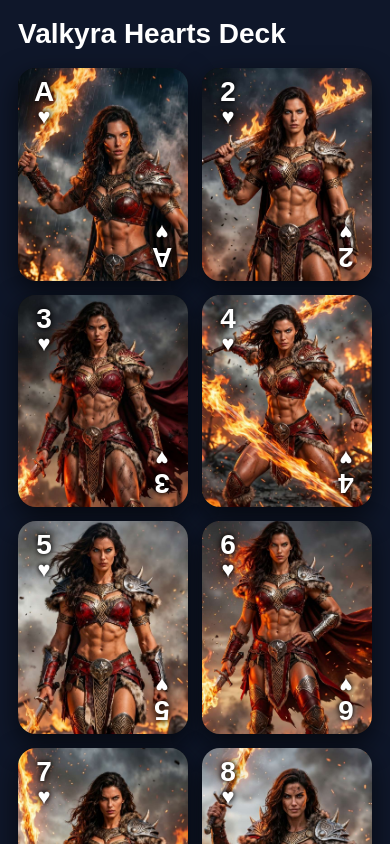
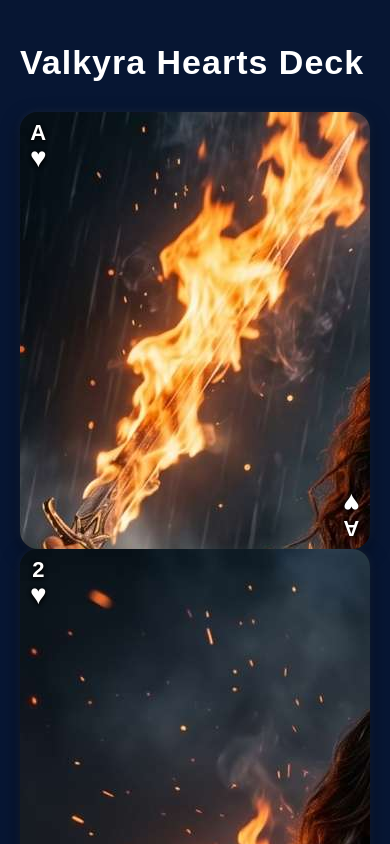
Before and after one commit to PlayYourPhotos/playyourphotos-blackjack, a React (Create React App) app: page /demo in a window 390 px wide. Shown: the top 844 px of the page. Built offline with nearby package versions, Linux system fonts and the light colour scheme.

Commit message:
Update styles.css

```diff
--- a/src/styles.css
+++ b/src/styles.css
@@ -1,36 +1,32 @@
+body {
+  margin: 0;
+  font-family: Arial, Helvetica, sans-serif;
+  background: #071633;
+  color: white;
+}
+
 * {
   box-sizing: border-box;
 }
 
-body {
-  margin: 0;
-  font-family: Arial, sans-serif;
-  background: #0f172a;
-}
-
-/* DEMO PAGE */
 .demo-page {
-  min-height: 100vh;
-  padding: 28px;
-  background: #0f172a;
-  color: white;
+  padding: 20px;
 }
 
 .demo-title {
-  margin: 0 0 26px;
-  font-size: 34px;
-  font-weight: 800;
+  font-size: 48px;
+  font-weight: 900;
+  margin-bottom: 30px;
+  letter-spacing: 1px;
 }
 
-/* GRID */
-.card-grid {
+.deck-grid {
   display: grid;
-  grid-template-columns: repeat(auto-fill, minmax(150px, 1fr));
-  gap: 22px;
-  max-width: 1240px;
+  grid-template-columns: repeat(auto-fit, minmax(150px, 1fr));
+  gap: 18px;
+  max-width: 1600px;
 }
 
-/* CARD */
 .card {
   position: relative;
   width: 100%;
@@ -38,57 +34,33 @@ body {
   border-radius: 18px;
   overflow: hidden;
   background: #111;
-  box-shadow: 0 10px 28px rgba(0, 0, 0, 0.65);
-  transition: transform 0.2s ease, box-shadow 0.2s ease;
+  box-shadow:
+    0 6px 18px rgba(0,0,0,0.5),
+    0 0 10px rgba(255,255,255,0.08);
+  transition: transform 0.2s ease;
 }
 
 .card:hover {
-  transform: translateY(-6px) scale(1.04);
-  box-shadow: 0 18px 38px rgba(0, 0, 0, 0.75);
+  transform: translateY(-4px) scale(1.02);
 }
 
-.card-img {
+.card-image {
   width: 100%;
   height: 100%;
   object-fit: cover;
-  display: block;
 }
 
-/* CORNER SYMBOLS */
 .corner {
   position: absolute;
-  z-index: 5;
-  width: 34px;
-  height: 54px;
-  color: #ffffff;
   display: flex;
   flex-direction: column;
   align-items: center;
-  justify-content: flex-start;
   line-height: 1;
+  font-weight: 900;
   text-shadow:
-    0 0 5px rgba(0, 0, 0, 1),
-    0 0 10px rgba(0, 0, 0, 0.9);
-}
-
-.corner-rank {
-  font-size: 30px;
-  font-weight: 900;
-  line-height: 0.9;
-  height: 30px;
-  display: flex;
-  align-items: center;
-  justify-content: center;
-}
-
-.corner-suit {
-  font-size: 24px;
-  font-weight: 900;
-  line-height: 1;
-  height: 24px;
-  display: flex;
-  align-items: center;
-  justify-content: center;
+    0 2px 4px rgba(0,0,0,0.9),
+    0 0 4px rgba(0,0,0,0.9);
+  z-index: 5;
 }
 
 .top-left {
@@ -102,34 +74,113 @@ body {
   transform: rotate(180deg);
 }
 
-/* MOBILE */
-@media (max-width: 640px) {
-  .demo-page {
-    padding: 18px;
+.corner-rank {
+  font-size: 24px;
+  font-weight: 900;
+  line-height: 0.9;
+  height: 24px;
+  display: flex;
+  align-items: center;
+  justify-content: center;
+}
+
+.corner-suit {
+  font-size: 30px;
+  font-weight: 900;
+  line-height: 1;
+  height: 30px;
+  display: flex;
+  align-items: center;
+  justify-content: center;
+}
+
+.landing-page {
+  min-height: 100vh;
+  background-image:
+    linear-gradient(rgba(0,0,0,0.72), rgba(0,0,0,0.82)),
+    url("/casino-bg.jpg");
+  background-size: cover;
+  background-position: center;
+  display: flex;
+  align-items: center;
+  justify-content: center;
+  padding: 20px;
+}
+
+.landing-overlay {
+  background: rgba(0,0,0,0.55);
+  backdrop-filter: blur(4px);
+  border-radius: 24px;
+  padding: 50px 40px;
+  text-align: center;
+  max-width: 520px;
+  width: 100%;
+  box-shadow:
+    0 10px 40px rgba(0,0,0,0.6),
+    0 0 20px rgba(255,215,0,0.08);
+}
+
+.landing-title {
+  font-size: 64px;
+  font-weight: 900;
+  margin: 0;
+  color: #f5e6b3;
+  letter-spacing: 2px;
+}
+
+.landing-subtitle {
+  margin-top: 14px;
+  font-size: 20px;
+  color: #ddd;
+}
+
+.launch-button {
+  display: inline-block;
+  margin-top: 34px;
+  padding: 16px 34px;
+  background: #c91d1d;
+  color: white;
+  text-decoration: none;
+  font-weight: 700;
+  border-radius: 12px;
+  transition: 0.2s ease;
+  box-shadow: 0 6px 18px rgba(0,0,0,0.4);
+}
+
+.launch-button:hover {
+  background: #e12626;
+  transform: translateY(-2px);
+}
+
+@media (max-width: 768px) {
+  .demo-title {
+    font-size: 34px;
   }
 
-  .demo-title {
-    font-size: 28px;
-    margin-bottom: 18px;
+  .deck-grid {
+    grid-template-columns: repeat(3, 1fr);
+    gap: 12px;
   }
 
-  .card-grid {
-    grid-template-columns: repeat(2, 1fr);
-    gap: 14px;
+  .landing-title {
+    font-size: 42px;
   }
 
-  .corner {
-    width: 32px;
-    height: 50px;
+  .landing-subtitle {
+    font-size: 16px;
+  }
+
+  .landing-overlay {
+    padding: 30px 20px;
   }
 
   .corner-rank {
+    font-size: 22px;
+    height: 22px;
+  }
+
+  .corner-suit {
     font-size: 28px;
     height: 28px;
   }
-
-  .corner-suit {
-    font-size: 22px;
-    height: 22px;
-  }
 }
```
